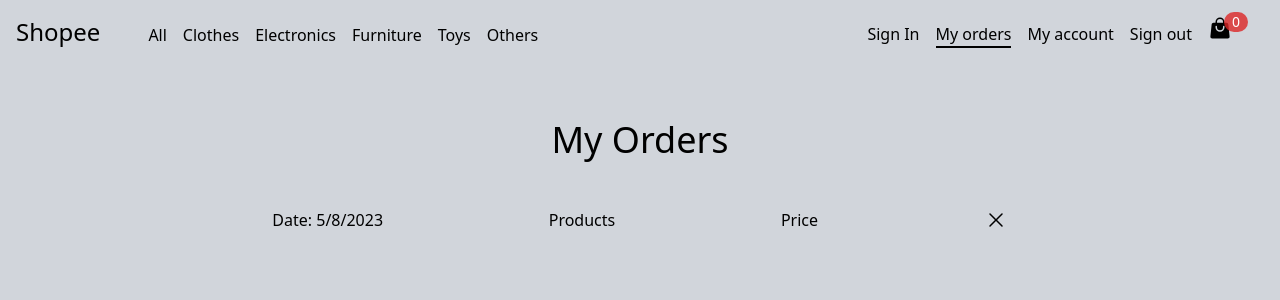
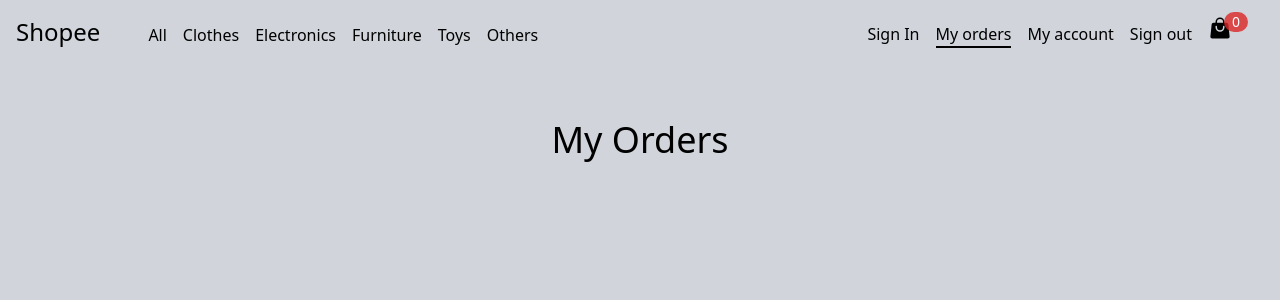
Before and after one commit to crissmejias/react_practico, a React (Vite) app: page /my-orders in a window 1280 px wide. Shown: the top 300 px of the page. Built offline with nearby package versions, Linux system fonts and the light colour scheme.

Commit message:
added orders list, my order page for each order and remove order from list

```diff
--- a/package.json
+++ b/package.json
@@ -13,11 +13,13 @@
         "@heroicons/react": "^2.0.17",
         "react": "^18.2.0",
         "react-dom": "^18.2.0",
-        "react-router-dom": "^6.11.1"
+        "react-router-dom": "^6.11.1",
+        "uuid": "^9.0.0"
     },
     "devDependencies": {
         "@types/react": "^18.0.28",
         "@types/react-dom": "^18.0.11",
+        "@types/uuid": "^9.0.1",
         "@typescript-eslint/eslint-plugin": "^5.59.2",
         "@typescript-eslint/parser": "^5.57.1",
         "@vitejs/plugin-react": "^4.0.0",
--- a/src/Context/index.tsx
+++ b/src/Context/index.tsx
@@ -20,6 +20,7 @@ interface CartContext {
     // Orders Status
     orders: Order[]
     createNewOrder(order: Order):void
+    removeOrder(id:string):void
 }
 const ShopeeCartContext = createContext<CartContext>({} as CartContext);
 const ShopeeCartProvider = ({children}:{children : React.ReactNode}) => {
@@ -74,7 +75,6 @@ const ShopeeCartProvider = ({children}:{children : React.ReactNode}) => {
             const totalProductPrice = product.count * product.price
             return sum + totalProductPrice
         },0)
-        console.log(totalPrice)
         return totalPrice;
     },[productsCart])
     const clearProductsCart = () => {
@@ -84,6 +84,10 @@ const ShopeeCartProvider = ({children}:{children : React.ReactNode}) => {
     const createNewOrder = (order: Order):void=>{
         setOrders(prev => [...prev, order])
         clearProductsCart();
+    }
+    const removeOrder = (id: string): void =>{
+        const filteredOrders = orders.filter(order => order.id !== id)
+        setOrders(filteredOrders)
     }
     return(
         <ShopeeCartContext.Provider
@@ -102,7 +106,8 @@ const ShopeeCartProvider = ({children}:{children : React.ReactNode}) => {
             getTotalPrice,
             clearProductsCart,
             orders,
-            createNewOrder
+            createNewOrder,
+            removeOrder
             }}>
             {children}
         </ShopeeCartContext.Provider>
--- a/src/Pages/MyOrder/index.tsx
+++ b/src/Pages/MyOrder/index.tsx
@@ -1,12 +1,38 @@
 import { useContext } from "react"
 import { ShopeeCartContext } from "../../Context"
 import { CheckOutItem } from "../../Components/CheckOutItem"
+import { Link, useParams } from "react-router-dom"
+import { ChevronLeftIcon } from "@heroicons/react/24/solid"
 const MyOrder = ():JSX.Element => {
-    const {orders} = useContext(ShopeeCartContext)
-    return(
-        <>
-        <div className="w-full flex flex-col items-center gap-4">
-        <h1 className="text-4xl">My Order</h1>
+    const {orders} = useContext(ShopeeCartContext);
+    const {id} = useParams();
+    const selectedOrder = orders.find(order => order.id === id);
+    if(selectedOrder){
+        return(
+            <>
+            <div className="w-full flex flex-col items-center gap-4">
+            <div className="flex relative justify-center w-1/4 items-center">
+                <Link to={"/my-orders"}>
+                <ChevronLeftIcon className="absolute left-0" height={"24px"}/>
+                </Link>
+                <h1 className="text-2xl">My Order</h1>
+            </div>
+        <div className="flex flex-col h-[90vh] w-8/12 min-w-fit ">
+            {selectedOrder.products.map(product => <CheckOutItem key={product.id} product={product}/>)}
+        </div>
+        </div>
+        </>)
+            }
+            else{
+             return(
+                    <>
+                    <div className="w-full flex flex-col items-center gap-4">
+            <div className="flex relative justify-center w-1/4 items-center">
+                <Link to={"/my-orders"}>
+                <ChevronLeftIcon className="absolute left-0" height={"24px"}/>
+                </Link>
+                <h1 className="text-2xl">My Order</h1>
+            </div>
         <div className="flex flex-col h-[90vh] w-8/12 min-w-fit ">
             {orders?.slice(-1)[0].products.map(product => <CheckOutItem key={product.id} product={product}/>)}
         </div>
@@ -14,4 +40,5 @@ const MyOrder = ():JSX.Element => {
         </>
     )
 }
+}
 export {MyOrder}
--- a/src/Pages/MyOrders/index.tsx
+++ b/src/Pages/MyOrders/index.tsx
@@ -1,10 +1,15 @@
+import { useContext } from "react"
 import { OrdersCart } from "../../Components/OrdersCart"
+import { ShopeeCartContext } from "../../Context"
 const MyOrders = () : JSX.Element => {
+    const {orders} = useContext(ShopeeCartContext);
     return (
         <>
         <h1 className="text-4xl">My Orders</h1>
         <div className="w-10/12 mt-12 mx-auto">
-        <OrdersCart/>
+        {orders.map(order =>
+        <OrdersCart order={order}/>
+        )}
         </div>
         </>
     )
--- a/src/Pages/index.tsx
+++ b/src/Pages/index.tsx
@@ -23,6 +23,7 @@ function App() {
         <Route path="/signin" element={<SignIn/>}/>
         <Route path="/my-orders" element={<MyOrders/>}/>
         <Route path="/my-orders/last" element={<MyOrder/>}/>
+        <Route path="/my-orders/:id" element={<MyOrder/>}/>
         <Route path="/checkout" element={<h1>Checkout</h1>}/>
         <Route path="/*" element={<NotFound/>}/>
       </Routes>
--- a/src/components/CheckOutMenu.tsx
+++ b/src/components/CheckOutMenu.tsx
@@ -3,14 +3,16 @@ import { useContext } from 'react';
 import { ShopeeCartContext } from '../Context';
 import { CheckOutItem } from './CheckOutItem';
 import { useNavigate } from 'react-router-dom';
+import { v4 as uuidv4 } from 'uuid';
 const CheckOutMenu = (): React.ReactNode => {
     const {getTotalPrice,productsCart, openCheckOut, createNewOrder} = useContext(ShopeeCartContext);
     const totalPrice = getTotalPrice();
     const navigate = useNavigate();
     const handleCheckOut = () => {
         const date = new Date().toLocaleString()
-        createNewOrder({date,total: totalPrice, products: productsCart})
-        navigate('/my-orders/last')
+        createNewOrder({date,total: totalPrice, products: productsCart, id: uuidv4()})
+        navigate('/my-orders/last');
+        openCheckOut();
     }
     return(
         <aside className="overflow-scroll w-[460px] h-[70vh] flex flex-col fixed top-[68px] right-2 bg-white border-[1px] border-black rounded-lg">
--- a/src/components/OrdersCart.tsx
+++ b/src/components/OrdersCart.tsx
@@ -1,13 +1,21 @@
+import { ArrowUturnLeftIcon } from "@heroicons/react/24/solid";
 import { XMarkIcon } from "@heroicons/react/24/solid";
-const OrdersCart = (): JSX.Element => {
-    const date = new Date().toLocaleDateString();
+import { useContext } from "react";
+import { ShopeeCartContext } from "../Context";
+import { Link } from "react-router-dom"
+
+const OrdersCart = ({order}:{order : Order}): JSX.Element => {
+    const {removeOrder} = useContext(ShopeeCartContext);
     return(
-        <div className="w-full">
-            <p className="flex justify-evenly">
-                <span>Date: {date}</span>
-                <span>Products</span>
-                <span>Price</span>
-                <XMarkIcon height={"24px"}/>
+        <div className="w-full mx-auto" key={`${order.id}`}>
+            <p className="grid grid-cols-5 place-items-center py-4">
+                <span>Date: {`${order.date.split(',')[0]}`}</span>
+                <span>Total Products: {order.products.length}</span>
+                <span className="">Price: ${order.total}</span>
+                <Link to={`${order.id}`} >
+                <ArrowUturnLeftIcon height={"18px"}/>
+                </Link>
+                <XMarkIcon onClick={()=>{removeOrder(order.id)}} height={"24px"}/>
             </p>
         </div>
     )
--- a/src/vite-env.d.ts
+++ b/src/vite-env.d.ts
@@ -13,6 +13,7 @@ interface Product {
     count: number
 }
 interface Order {
+    id: string,
     date: string,
     products: Product[],
     total: number
```
Also changed, not shown: 1 other file (tests, documents, lock files or other folders).
